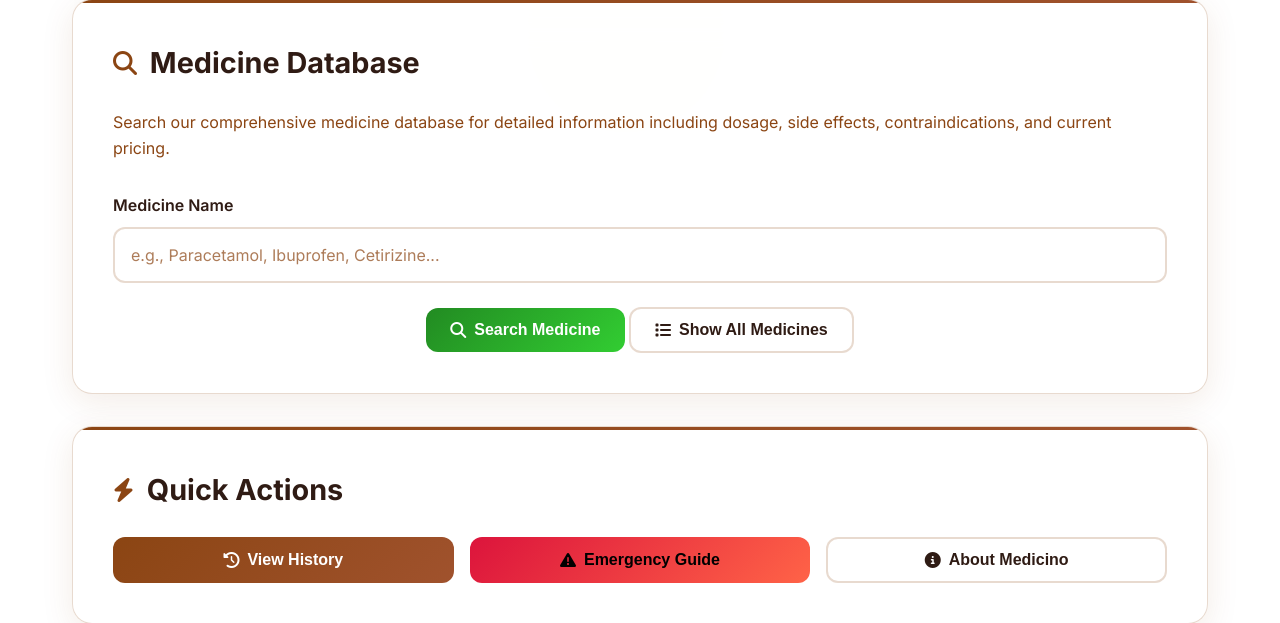
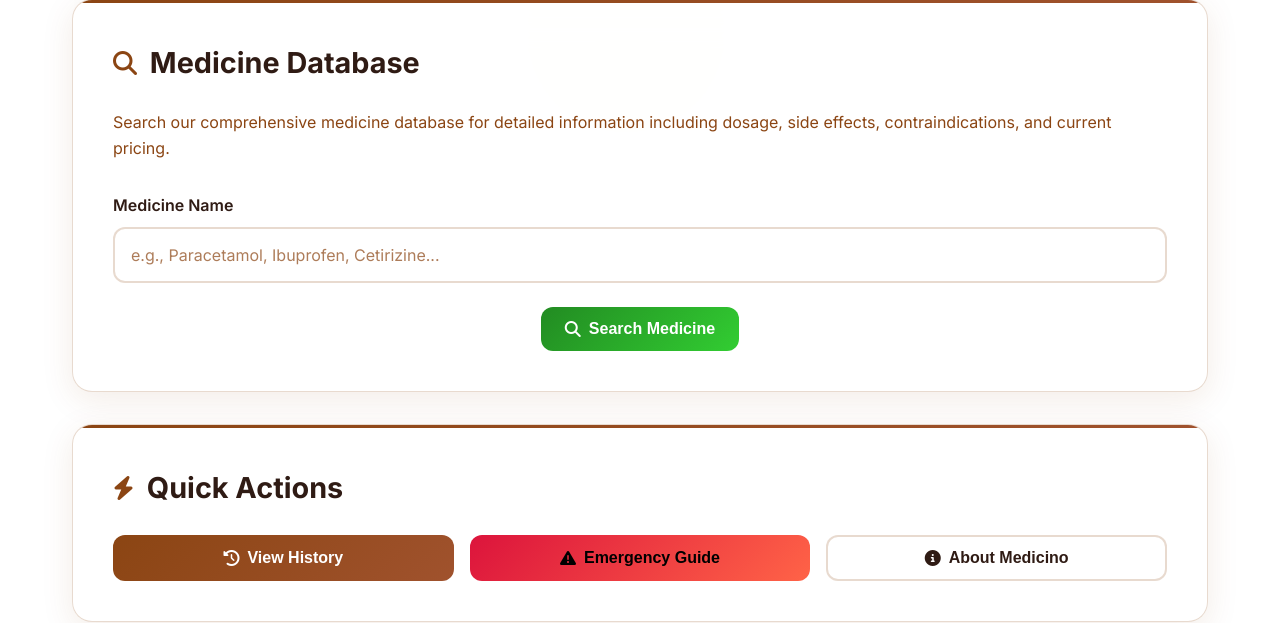
Before and after one commit to Samxcoder/Medicino, a Flask app: page /app in a window 1280 px wide. Shown: the part 768-1391 px from the top of the page. Run offline with Flask 3, Linux system fonts and the light colour scheme; a user stored in the database is signed in; data comes from the database, SQL or seed files in the repository.

Commit message:
commit all

```diff
--- a/templates/index.html
+++ b/templates/index.html
@@ -195,10 +195,6 @@
                     <i class="fas fa-search"></i>
                     Search Medicine
                 </button>
-                <button id="showAllBtn" class="btn btn-secondary">
-                    <i class="fas fa-list"></i>
-                    Show All Medicines
-                </button>
             </div>
 
             <!-- Medicine Loading State -->
```
